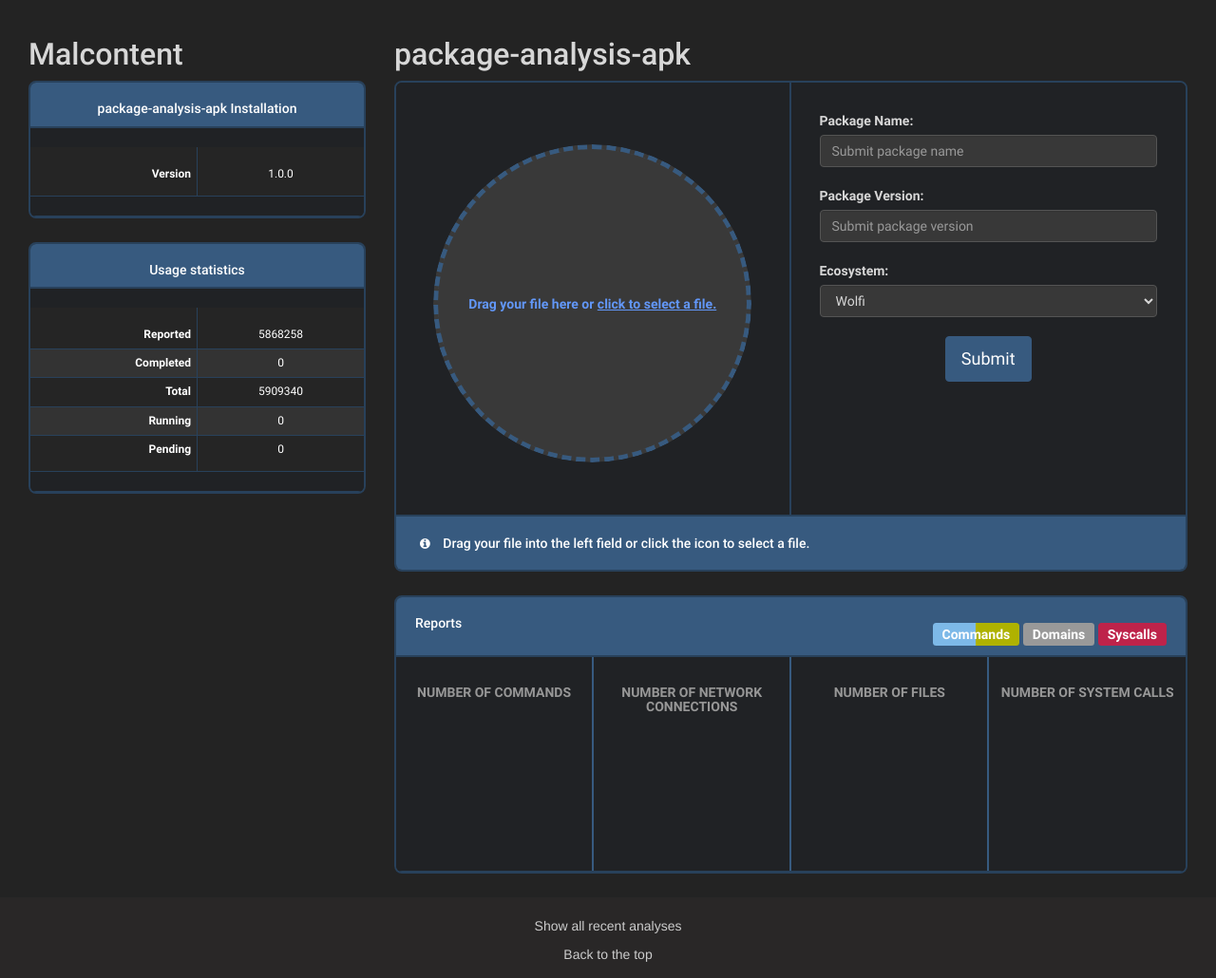
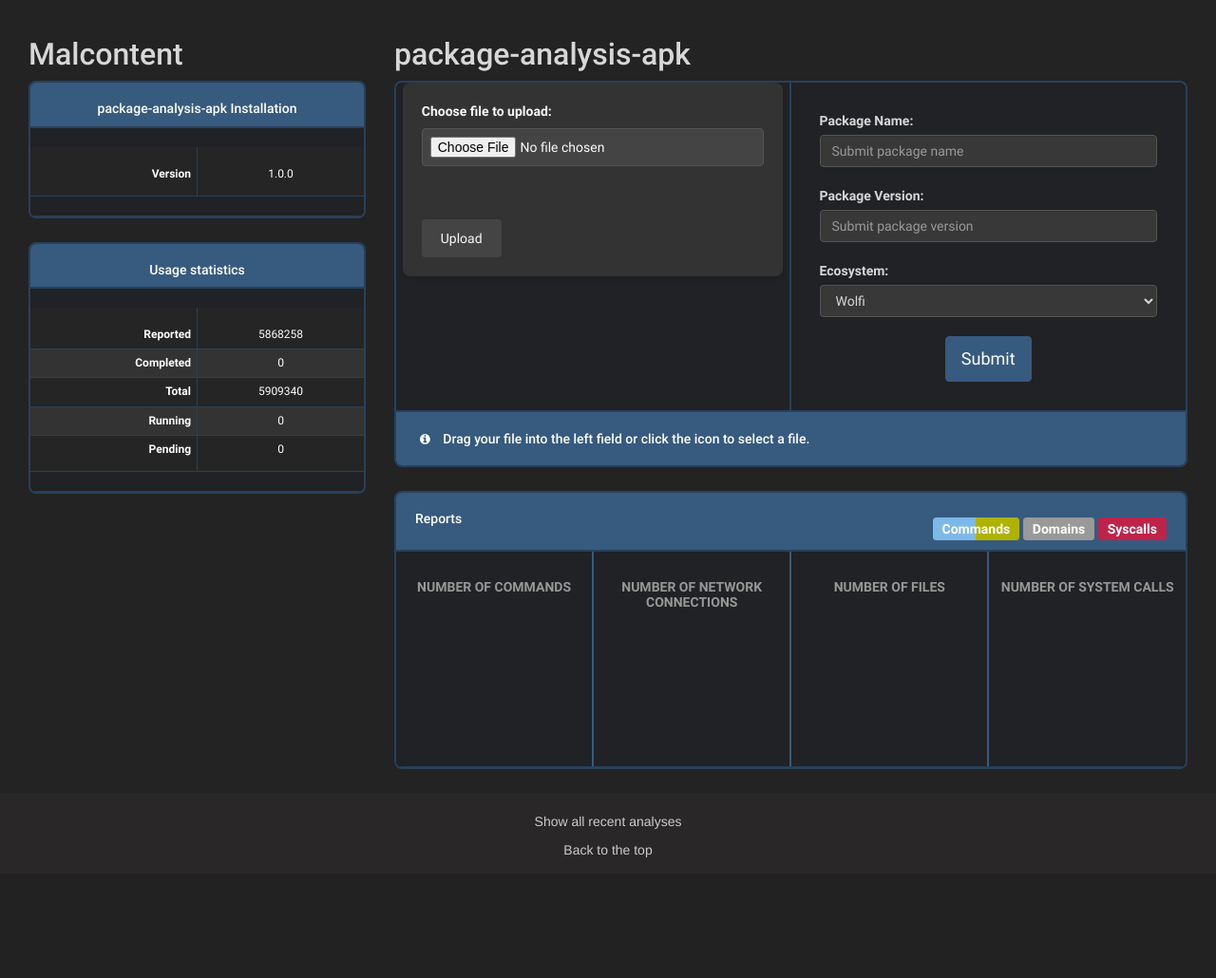
Before and after one commit to lyvd/Pack-A-Mal, a Django app: page /package-analysis/ in a window 1280 px wide. Shown: the part 50-1080 px from the top of the page at 95% size. After the commit the page ends 953 px from the top, so only its background shows below. Run offline with Django 5.2, Linux system fonts and the light colour scheme; data that the repository does not hold is empty; some libraries are stand-ins or nearby versions.

Commit message:
Add handle Upload file

```diff
--- a/web/package-analysis-web/package_analysis/helper.py
+++ b/web/package-analysis-web/package_analysis/helper.py
@@ -6,10 +6,9 @@ import os
 
 class Helper:
 
-    def find_script_path():
-        ''' Find scripts/analysis.sh path in the root directory of Pack-a-mal'''
-
-        # This command to search the analysis script path in wsl environment
+    @staticmethod
+    def find_root_path():
+                # This command to search the analysis script path in wsl environment
         command_search_analysis_script = "wsl pwd"
 
         if Helper.is_windows_environment():
@@ -21,8 +20,16 @@ class Helper:
                                         text=True).stdout.strip()
         # back two directories to get the root directory of Pack-a-mal
         output_list = output_path.split("/")[:-2]
+        root_path = "/".join(output_list)
+        return root_path
+
+    @staticmethod
+    def find_script_path():
+        ''' Find scripts/analysis.sh path in the root directory of Pack-a-mal'''
+        root_path = Helper.find_root_path()
+
         # script path is the root directory of Pack-a-mal + scripts/run_analysis.sh
-        script_path = "/".join(output_list) + "/scripts/run_analysis.sh"
+        script_path = root_path + "/scripts/run_analysis.sh"
         return script_path
 
 
@@ -82,9 +89,11 @@ class Helper:
 
     @staticmethod
     def handle_uploaded_file(file_path):
-        package_name = file_path.split("\\")[-1].removesuffix(".apk")
-        package_version = package_name
-        return Helper.run_package_analysis(package_name, package_version, "wolfi", file_path)
+        # /media/listing-0_UwODAKy.1-r0.apk
+        local_path = Helper.find_root_path() + '/web/package-analysis-web' + file_path
+        package_name = file_path.split("/")[-1].split("-")[0]
+        package_version = file_path.split("/")[-1].split("-")[1].split(".apk")[0]
+        return Helper.run_package_analysis(package_name, package_version, "wolfi", local_path=local_path)
 
 
 
@@ -120,6 +129,7 @@ class Helper:
                 'package_version': package_version,
                 'ecosystem': ecosystem,
             }
+            # example of the reports to test the frontend
             # reports = {
 
             #     'packages': {
--- a/web/package-analysis-web/package_analysis/static/js/submit.js
+++ b/web/package-analysis-web/package_analysis/static/js/submit.js
@@ -12,8 +12,6 @@ document.addEventListener('DOMContentLoaded', function() {
 
     fileInput.addEventListener('change', function() {
         if (fileInput.files.length > 0) {
-
-            console.log('File uploaded');
             // Change CSS after file upload
             uploaderArea.style.backgroundColor = '#e0f7fa';
             uploaderArea.style.border = '2px solid #00796b';
--- a/web/package-analysis-web/package_analysis/templates/package_analysis/dashboard.html
+++ b/web/package-analysis-web/package_analysis/templates/package_analysis/dashboard.html
@@ -1,5 +1,107 @@
 {% extends "package_analysis/layout.html" %}
 {%block header %}
+
+<style>
+    /* General form styling */
+    .form-upload {
+        display: flex;
+        flex-direction: column;
+        align-items: flex-start;
+        background-color: #f9f9f9;
+        padding: 20px;
+        border-radius: 8px;
+        box-shadow: 0 2px 4px rgba(0, 0, 0, 0.1);
+        max-width: 400px;
+        margin: 0 auto;
+    }
+
+    /* Label styling */
+    .form-upload label {
+        font-weight: bold;
+        margin-bottom: 8px;
+        color: #333;
+    }
+
+    /* Input field styling */
+    .form-upload input[type="file"] {
+        margin-bottom: 16px;
+        padding: 8px;
+        border: 1px solid #ccc;
+        border-radius: 4px;
+        width: 100%;
+        box-sizing: border-box;
+    }
+
+    /* Button styling */
+    .form-upload button[type="submit"] {
+        background-color: #007bff;
+        color: white;
+        padding: 10px 20px;
+        border: none;
+        border-radius: 4px;
+        cursor: pointer;
+        transition: background-color 0.3s ease;
+    }
+
+    .form-upload button[type="submit"]:hover {
+        background-color: #0056b3;
+    }
+
+    /* Night mode styling */
+    body.night .form-upload {
+        background-color: #333;
+        color: #f9f9f9;
+    }
+
+    body.night .form-upload label {
+        color: #f9f9f9;
+    }
+
+    body.night .form-upload input[type="file"] {
+        border: 1px solid #555;
+        background-color: #444;
+        color: #f9f9f9;
+    }
+
+    body.night .form-upload button[type="submit"] {
+        background-color: #444;
+        color: #f9f9f9;
+    }
+
+    body.night .form-upload button[type="submit"]:hover {
+        background-color: #555;
+    }
+
+    /* Cyborg mode styling */
+    body.cyborg .form-upload {
+        background-color: #222;
+        color: #00ff00;
+    }
+
+    body.cyborg .form-upload label {
+        color: #00ff00;
+    }
+
+    body.cyborg .form-upload input[type="file"] {
+        border: 1px solid #00ff00;
+        background-color: #333;
+        color: #00ff00;
+    }
+
+    body.cyborg .form-upload button[type="submit"] {
+        background-color: #00ff00;
+        color: #222;
+    }
+
+    body.cyborg .form-upload button[type="submit"]:hover {
+        background-color: #00cc00;
+    }
+</style>
+
+
+
+
+</style>
 
 <script>
 
@@ -31,6 +133,33 @@
             var reports = document.getElementById("reports");
             reports.innerHTML = `Package Name: <b> ${report_data.packages.package_name || "N/A"}</b> Package Version: <b>${report_data.packages.package_version || "N/A"}</b> Ecosystem: <b>${report_data.packages.ecosystem || "N/A"}</b>`;
         }
+    });
+
+    document.getElementById('uploader').addEventListener('submit', function(event) {
+        event.preventDefault();
+
+        var form = document.getElementById('uploader');
+        var formData = new FormData(form);
+
+        console.log('Uploading file...');
+
+        fetch(form.action, {
+            method: 'POST',
+            body: formData
+        }).then(response => {
+            if (response.ok) {
+                document.getElementById('info').classList.add('text-done');
+                return response.json();
+            } else {
+                document.getElementById('info').classList.add('text-error');
+                throw new Error('Network response was not ok.');
+            }
+        }).then(data => {
+            console.log('Success:', data);
+            // Redirect or handle success
+        }).catch(error => {
+            console.error('Error:', error);
+        });
     });
 
 
@@ -99,37 +228,14 @@
                 <div class="dashboard-module__lg" data-dashboard-module="upload">
                     <div class="dashboard-module__body omni-uploader">
                         <div class="dashboard-module__body--left">
-                            <div class="dndupload__v2" id="dndupload">
-                                <form id="uploader" action="" method="POST" enctype="multipart/form-data">
-                                    <div id="container">
-                                        <input type="file" name="files[]" id="file" class="holder_input" data-multiple-caption="{count} files selected" multiple="">
-                                        <label for="file" id="info">
-                                            <span class="text-idle">
-                                                <strong>Drag your file here or <em>click to select a file.</em></strong>
-                                            </span>
-                                            <span class="text-hovering">
-                                                <strong>Drop your file here.</strong>
-                                            </span>
-                                            <span class="text-dropped">
-                                                <strong>One moment, we're uploading!</strong>
-                                                <small>You'll be redirected automatically after we're done.</small>
-                                            </span>
-                                            <span class="text-done">
-                                                <strong>All good!</strong>
-                                                <small>One second while we redirect you.</small>
-                                            </span>
-                                            <span class="text-error">
-                                                <strong>Something went wrong!</strong>
-                                                <small>The server returned an error. Please check our file compatibility list with the file you're trying to upload or try again.</small>
-                                                <small>If the problem persists, send us a feedback report.</small>
-                                            </span>
-                                        </label>
-                                        <button type="submit" class="holder_button">Upload</button>
-                                        <progress id="uploadprogress" min="0" max="100" value="0">0</progress>
-                                    </div>
-                                </form>
-                                <div class="alternate-progress"></div>
-                            </div>
+
+                            <form class="form-upload" action="{% url 'upload' %}" method="post" enctype="multipart/form-data">
+                                {% csrf_token %}
+                                <label for="file">Choose file to upload:</label>
+                                <input type="file" id="file" name="file" required>
+                                <br><br>
+                                <button type="submit">Upload</button>
+                            </form>
                         </div>
                         <div class="dashboard-module__body--right">
                             <div id="submit-with-link" >
--- a/web/package-analysis-web/package_analysis/views.py
+++ b/web/package-analysis-web/package_analysis/views.py
@@ -33,17 +33,17 @@ def dashboard(request):
 
 
 def upload(request):
-    print("request: ", request)
     if request.method == 'POST' and request.FILES['file']:
         file = request.FILES['file']
         fs = FileSystemStorage()
         filename = fs.save(file.name, file)
         uploaded_file_url = fs.url(filename)
-        # Helper.handle_uploaded_file(uploaded_file_url)
-        print("uploaded_file_url: ", uploaded_file_url)
-        return HttpResponse(uploaded_file_url   )
-
-    return HttpResponse("Error")
+        reports = Helper.handle_uploaded_file(uploaded_file_url)
+        form = PackageSubmitForm()
+        return render(request, 'package_analysis/dashboard.html', {'form': form, 'reports': reports})
+    else:
+        form = PackageSubmitForm()
+    return render(request, 'package_analysis/dashboard.html', {'form': form})
 
 
 def submit(request):
```
Also changed, not shown: web/README.md, 10 other files.
